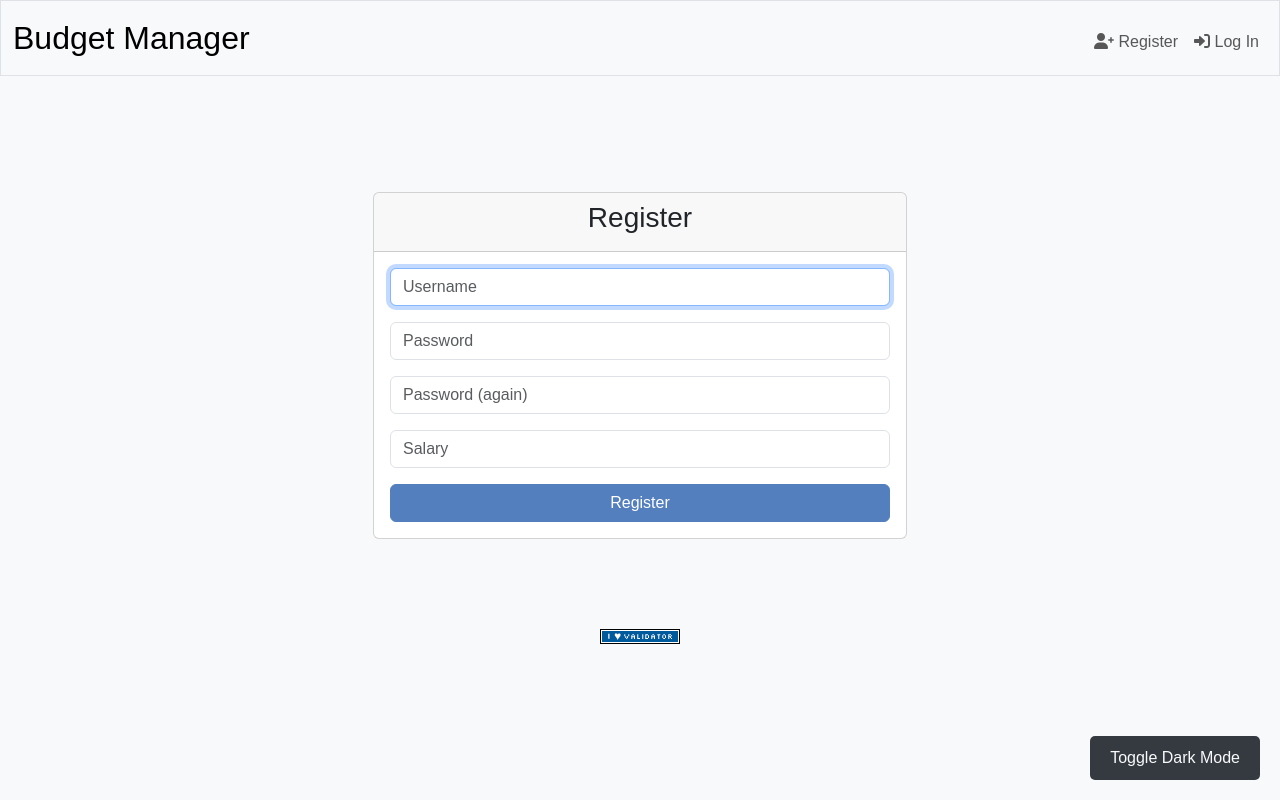
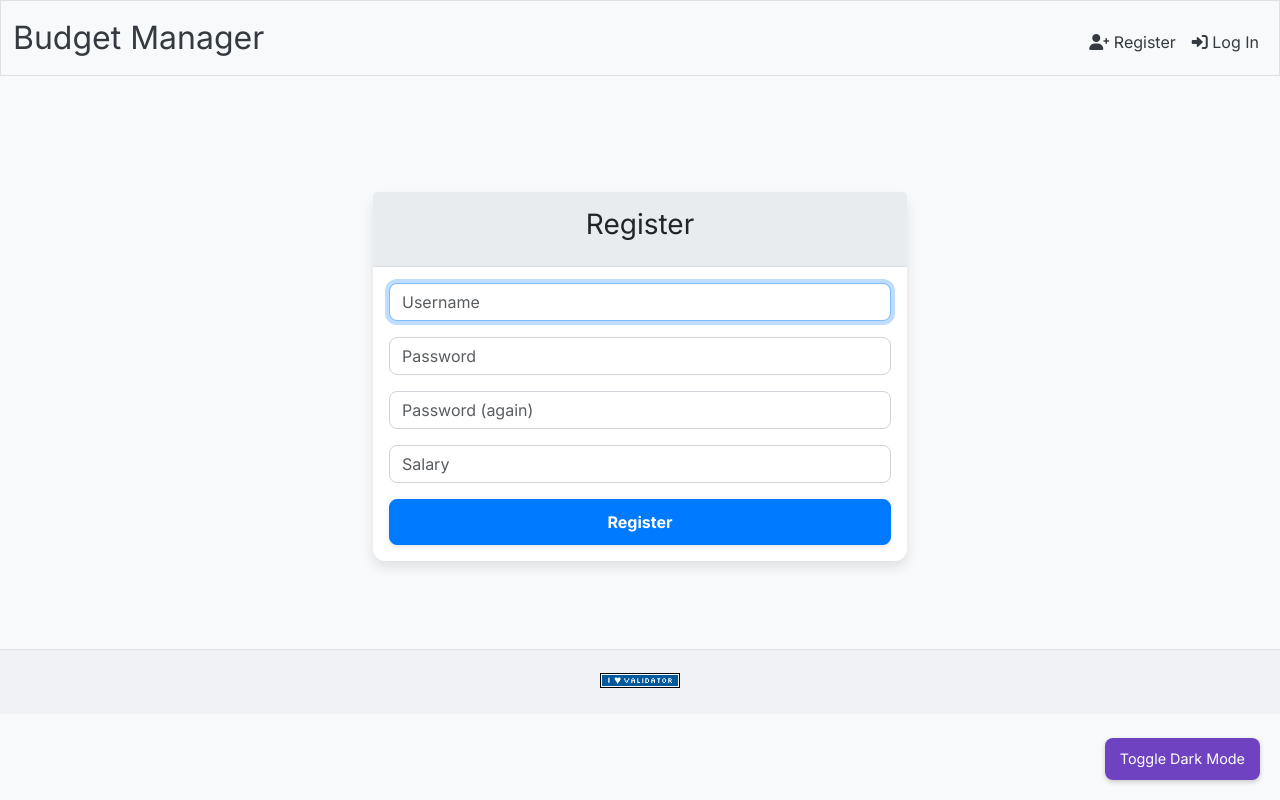
Before and after one commit to GenMoz22/Budget-Manager, a Flask app: page /register in a window 1280 px wide. Run offline with Flask 3, Linux system fonts and the light colour scheme; some libraries are stand-ins or nearby versions.

Commit message:
Update styles.css

```diff
--- a/static/styles.css
+++ b/static/styles.css
@@ -1,9 +1,28 @@
-/* Size for brand */
+/* Global styles for the 'Inter' font */
+body {
+    font-family: 'Inter', sans-serif;
+    color: #333; /* Default text color for light theme */
+    background-color: #f8f9fa; /* Default light background */
+    transition: background-color 0.3s ease, color 0.3s ease; /* Smooth transition */
+}
+
+/* Styles for dark theme */
+body.dark-mode {
+    background-color: #212529; /* Deeper dark background */
+    color: #f8f9fa; /* Light text */
+}
+
+/* Specific brand styles for the navbar (if used) */
 nav .navbar-brand {
     font-size: xx-large;
+    color: #343a40; /* Default brand color in light theme */
 }
 
-/* Colors for brand */
+body.dark-mode nav .navbar-brand {
+    color: #e9ecef; /* Brand color in dark theme */
+}
+
+/* Specific colors for brand elements, ensuring visibility in both themes */
 nav .navbar-brand .blue {
     color: #537fbe;
 }
@@ -17,75 +36,215 @@ nav .navbar-brand .green {
     color: #2e944b;
 }
 
-body {
-    background-color: #f8f9fa;
-    color: #343a40;
-    font-family: 'Arial', sans-serif;
+/* General Navbar styles */
+.navbar {
+    margin-bottom: 20px;
+    background-color: #f8f9fa; /* Light theme */
+    border-bottom: 1px solid rgba(0, 0, 0, 0.1);
 }
 
-/* Dark theme */
-body.dark-mode {
-    background-color: #343a40;
-    color: #f8f9fa;
+body.dark-mode .navbar {
+    background-color: #343a40 !important; /* Dark navbar background */
+    border-color: #495057 !important;
 }
 
-.navbar {
-    margin-bottom: 20px;
+/* Navbar Links */
+.nav-link {
+    color: #343a40 !important; /* Darker text color for better contrast in light mode */
+    font-weight: 500;
 }
 
+.nav-link:hover {
+    color: #007bff !important; /* Vibrant color on hover */
+}
+
+body.dark-mode .nav-link {
+    color: #e9ecef !important; /* Light text for dark navbar */
+}
+
+body.dark-mode .nav-link:hover {
+    color: #8c71d6 !important; /* Different hover color for dark mode */
+}
+
+/* Table styles */
 .table {
     margin-top: 20px;
+    background-color: #ffffff; /* Light background for tables in light mode */
+    border-radius: 8px; /* Rounded corners */
+    overflow: hidden; /* Ensures rounded corners work with overflow */
+    box-shadow: 0 4px 8px rgba(0, 0, 0, 0.05); /* Light shadow */
+}
+
+body.dark-mode .table {
+    background-color: #2c3136; /* Dark background for tables in dark mode */
+    color: #e9ecef;
 }
 
 .table-striped tbody tr:nth-of-type(odd) {
-    background-color: rgba(0, 0, 0, 0.05);
+    background-color: rgba(0, 0, 0, 0.03); /* Lighter alternating rows in light mode */
+}
+
+body.dark-mode .table-striped tbody tr:nth-of-type(odd) {
+    background-color: rgba(255, 255, 255, 0.05); /* Lighter alternating rows in dark mode */
 }
 
 .table-hover tbody tr:hover {
-    background-color: rgba(0, 0, 0, 0.075);
+    background-color: rgba(0, 0, 0, 0.075); /* Hover in light mode */
+}
+
+body.dark-mode .table-hover tbody tr:hover {
+    background-color: rgba(255, 255, 255, 0.1); /* Hover in dark mode */
 }
 
 footer {
     margin-top: 40px;
+    padding: 20px 0;
+    background-color: #f0f2f5; /* Footer background light mode */
+    border-top: 1px solid #dee2e6;
+}
+
+body.dark-mode footer {
+    background-color: #2c3136; /* Footer background dark mode */
+    border-top-color: #495057;
+}
+
+/* Generic Buttons (overrides or integrates Bootstrap) */
+.btn {
+    padding: 10px 20px;
+    border-radius: 8px; /* More rounded corners */
+    font-weight: bold;
+    transition: all 0.3s ease; /* Transitions for hover and focus */
+    box-shadow: 0 2px 4px rgba(0, 0, 0, 0.1); /* Light shadow */
+}
+
+.btn:hover {
+    transform: translateY(-2px); /* Slight lift effect */
+    box-shadow: 0 4px 8px rgba(0, 0, 0, 0.2);
+}
+
+.btn-primary {
+    background-color: #007bff; /* Bootstrap blue */
+    border-color: #007bff;
+    color: white;
+}
+
+.btn-primary:hover {
+    background-color: #0056b3; /* Darker blue on hover */
+    border-color: #0056b3;
+}
+
+.btn-danger {
+    background-color: #dc3545; /* Bootstrap red */
+    border-color: #dc3545;
+    color: white;
+}
+
+.btn-danger:hover {
+    background-color: #bd2130; /* Darker red on hover */
+    border-color: #bd2130;
 }
 
 .btn-secondary {
     margin-right: 10px;
+    background-color: #6c757d; /* Bootstrap gray */
+    border-color: #6c757d;
+    color: white;
 }
 
-.btn-primary {
-    background-color: #537fbe;
-    border-color: #537fbe;
+.btn-secondary:hover {
+    background-color: #5a6268;
+    border-color: #5a6268;
 }
 
-.btn-primary:hover {
-    background-color: #426aa3;
-    border-color: #426aa3;
-}
-
-.btn-danger {
-    background-color: #ea433b;
-    border-color: #ea433b;
-}
-
-.btn-danger:hover {
-    background-color: #d93a32;
-    border-color: #d93a32;
-}
-
-/* Toggle dark mode button */
+/* Toggle Dark Mode button */
 .toggle-dark-mode {
     position: fixed;
     bottom: 20px;
     right: 20px;
-    background-color: #343a40;
-    color: #f8f9fa;
+    padding: 10px 15px;
+    border-radius: 8px; /* Rounded corners */
     border: none;
-    padding: 10px 20px;
-    border-radius: 5px;
     cursor: pointer;
+    font-size: 0.9em;
+    background-color: #6f42c1; /* Purple */
+    color: white;
+    box-shadow: 0 2px 5px rgba(0, 0, 0, 0.2);
+    transition: background-color 0.3s ease, color 0.3s ease, box-shadow 0.3s ease;
 }
 
 .toggle-dark-mode:hover {
-    background-color: #23272b;
+    background-color: #563d7c; /* Dark purple on hover */
+    box-shadow: 0 4px 8px rgba(0, 0, 0, 0.3);
 }
+
+/* Specific styles for the dark mode button in dark theme */
+body.dark-mode .toggle-dark-mode {
+    background-color: #007bff; /* Use primary blue for consistency in dark theme */
+    color: white;
+}
+
+body.dark-mode .toggle-dark-mode:hover {
+    background-color: #0056b3; /* Darker blue on hover */
+}
+
+
+/* Improved outline for interactive element focus (accessibility) */
+*:focus {
+    outline: 3px solid #28a745; /* Bright green outline */
+    outline-offset: 3px; /* Outline offset for visibility */
+    border-radius: 4px; /* Make the outline rounded */
+}
+
+/* Styles for cards (containing forms and main content) */
+.card {
+    border-radius: 12px; /* More rounded corners for cards */
+    box-shadow: 0 6px 12px rgba(0, 0, 0, 0.1); /* More pronounced shadow */
+    border: none; /* Remove default Bootstrap border if shadow is preferred */
+    transition: all 0.3s ease; /* Transitions for fluidity */
+}
+
+body.dark-mode .card {
+    background-color: #2c3136; /* Dark background for cards */
+    color: #e9ecef; /* Light text for cards */
+    box-shadow: 0 6px 12px rgba(0, 0, 0, 0.3); /* Darker shadow for dark mode */
+}
+
+.card-header {
+    background-color: #e9ecef; /* Card header light mode */
+    border-bottom: 1px solid rgba(0, 0, 0, 0.05);
+    padding: 1rem 1.5rem;
+    border-top-left-radius: 12px; /* Rounded corners for header */
+    border-top-right-radius: 12px;
+}
+
+body.dark-mode .card-header {
+    background-color: #343a40; /* Card header dark mode */
+    border-bottom-color: #495057;
+}
+
+/* Input fields */
+.form-control {
+    border-radius: 8px; /* Rounded corners for inputs */
+    border: 1px solid #ced4da;
+    transition: border-color 0.3s ease, box-shadow 0.3s ease;
+}
+
+.form-control:focus {
+    border-color: #80bdff; /* Bootstrap focus color */
+    box-shadow: 0 0 0 0.25rem rgba(0, 123, 255, 0.25);
+}
+
+body.dark-mode .form-control {
+    background-color: #495057;
+    color: #e9ecef;
+    border-color: #6c757d;
+}
+
+body.dark-mode .form-control::placeholder {
+    color: #adb5bd; /* Placeholder color in dark mode */
+}
+
+body.dark-mode .form-control:focus {
+    border-color: #a29bfe; /* Focus color for dark mode */
+    box-shadow: 0 0 0 0.25rem rgba(140, 113, 214, 0.25);
+}
```
